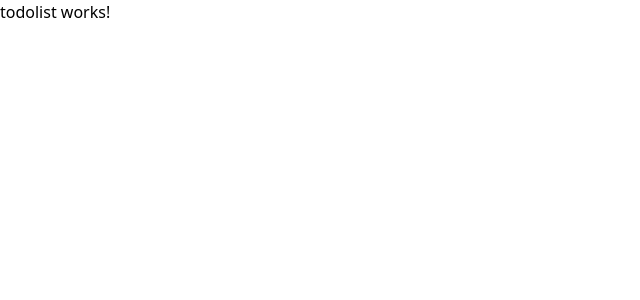
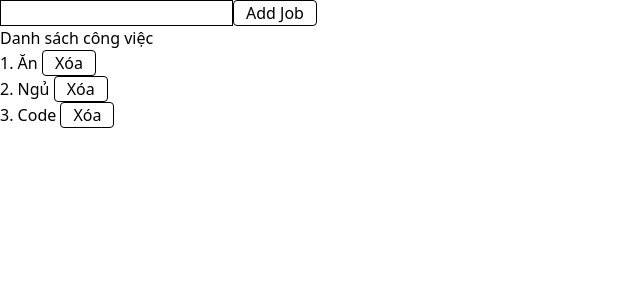
Before and after one commit to chinhpd5/WEB2081, an Angular app in the folder web2081/: page / in a window 1280 px wide. Shown: the top 300 px of the page, without its empty margins (0-640 px from the left). Built offline with nearby package versions, Linux system fonts and the light colour scheme.

Commit message:
two way binding

```diff
--- a/web2081/src/app/component/todolist/todolist.component.html
+++ b/web2081/src/app/component/todolist/todolist.component.html
@@ -1 +1,14 @@
-<p>todolist works!</p>
+<input type="text" class="border" [(ngModel)]="job">
+
+<button (click)="handleAddJob()" class="px-3 border hover:bg-blue-300 rounded">Add Job</button>
+
+<h1>Danh sách công việc</h1>
+
+<ul>
+  @for (item of jobs; track $index) {
+    <li>
+      {{$index+1}}. {{item}}
+      <button class="px-3 border hover:bg-red-300 rounded">Xóa</button>
+    </li>
+  }
+</ul>
--- a/web2081/src/app/component/todolist/todolist.component.ts
+++ b/web2081/src/app/component/todolist/todolist.component.ts
@@ -1,15 +1,23 @@
+import { CommonModule } from '@angular/common';
 import { Component } from '@angular/core';
-
+import {FormsModule} from '@angular/forms'
 @Component({
   selector: 'app-todolist',
-  imports: [],
+  imports: [CommonModule,FormsModule],
   templateUrl: './todolist.component.html',
   styleUrl: './todolist.component.css'
 })
 export class TodolistComponent {
+  job=''
   jobs = [
     "Ăn",
     "Ngủ",
     "Code"
   ]
+
+  handleAddJob(){
+    // console.log(this.job);
+    this.jobs.push(this.job)
+    this.job =''
+  }
 }
```
